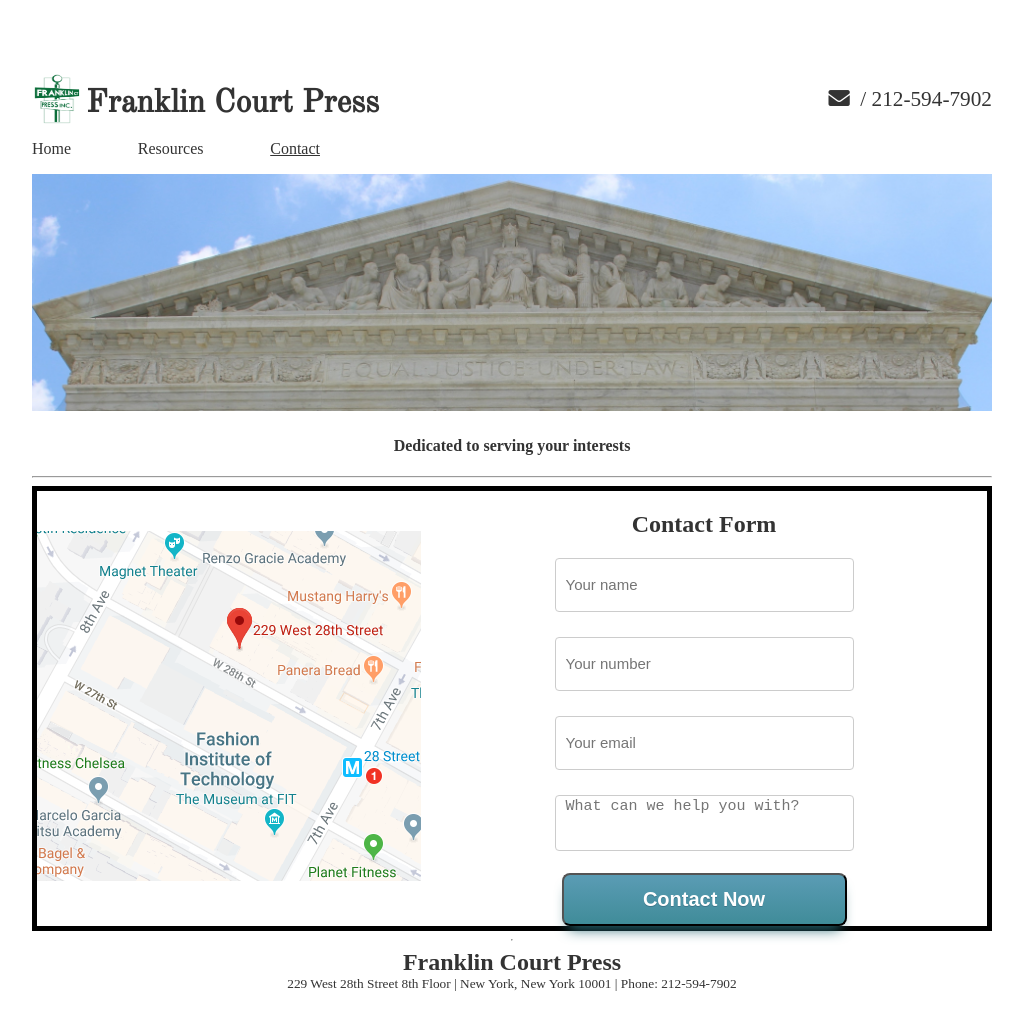
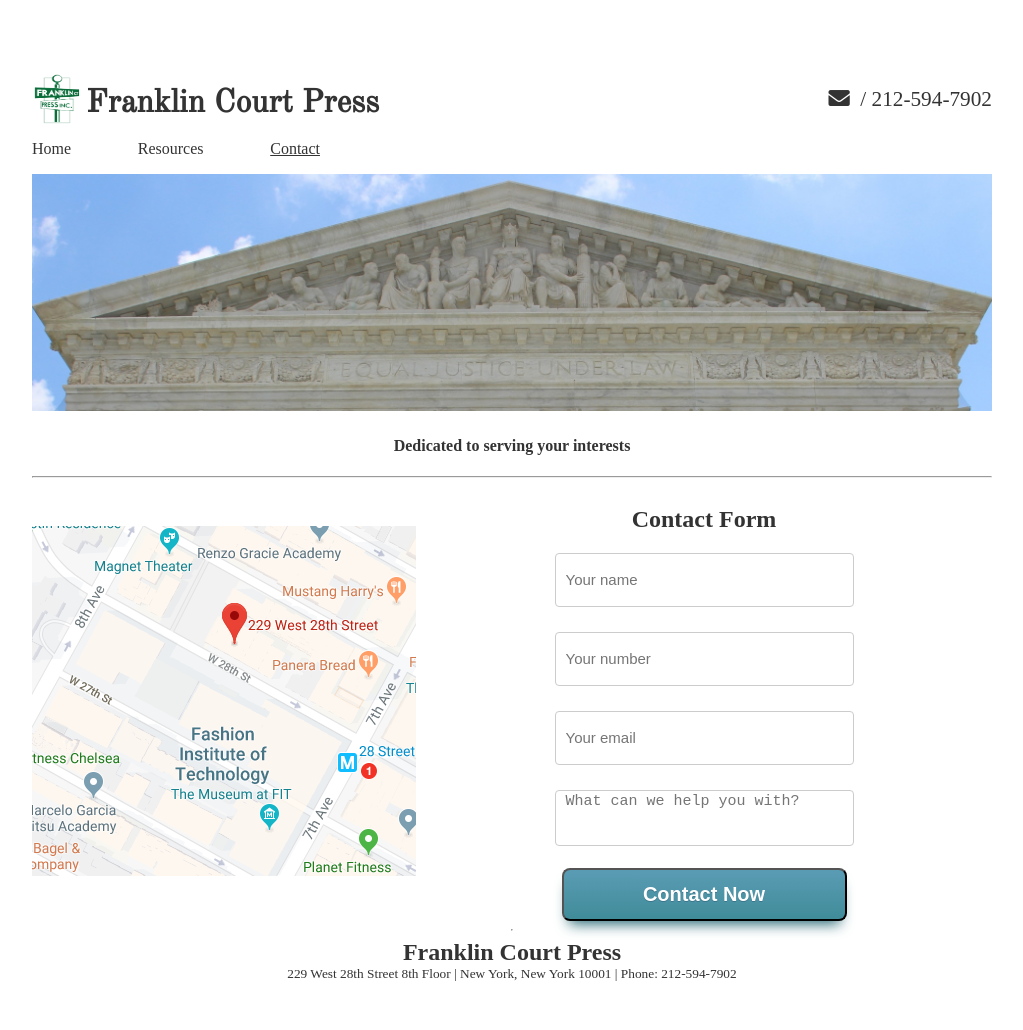
Before and after one commit to vilaj46/fcp, a plain HTML site: page contact.html in a window 1280 px wide. Shown: the whole page, without its empty margins (128-1151 px from the left). Drawn offline with nearby package versions, Linux system fonts and the light colour scheme.

Commit message:
border removal

```diff
--- a/index.html
+++ b/index.html
@@ -12,14 +12,12 @@
   <link rel="stylesheet" href="./styles/style.css" />
   <link rel="stylesheet" href="./styles/shared.css" />
   <link href="https://fonts.googleapis.com/css?family=Old+Standard+TT" rel="stylesheet" />
-  <link rel="stylesheet" href="">
 </head>
 
 <body>
   <section class="main">
     <script src="./scripts/header.js"></script>
     <ul class="service-list">
-      <a href="hey">hey</a>
       <ul class="sub-list">
         <li>
           <p class="title">Paralegal Services</p>
--- a/scripts/index.js
+++ b/scripts/index.js
@@ -56,7 +56,6 @@ if (contactForm) {
                     const fieldset = document.getElementById('assistance-field');
                     fieldset.removeChild(document.getElementById('contact-error-message'));
                 }
-
                 nameInput.value = '';
                 numberInput.value = '';
                 emailInput.value = '';
--- a/styles/style.css
+++ b/styles/style.css
@@ -6,7 +6,6 @@
 
 #map-form {
   display: flex;
-  border: 5px solid black;
 }
 
 #map-form > section {
```
